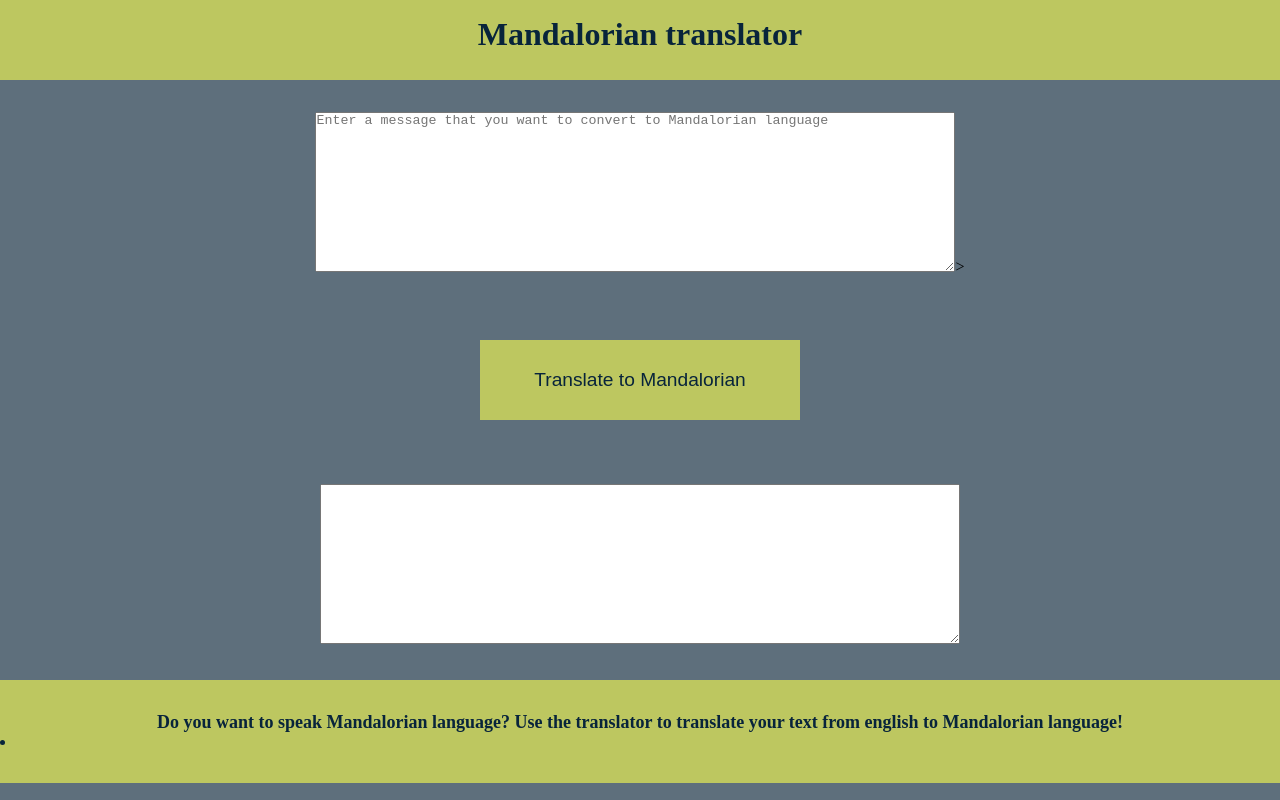
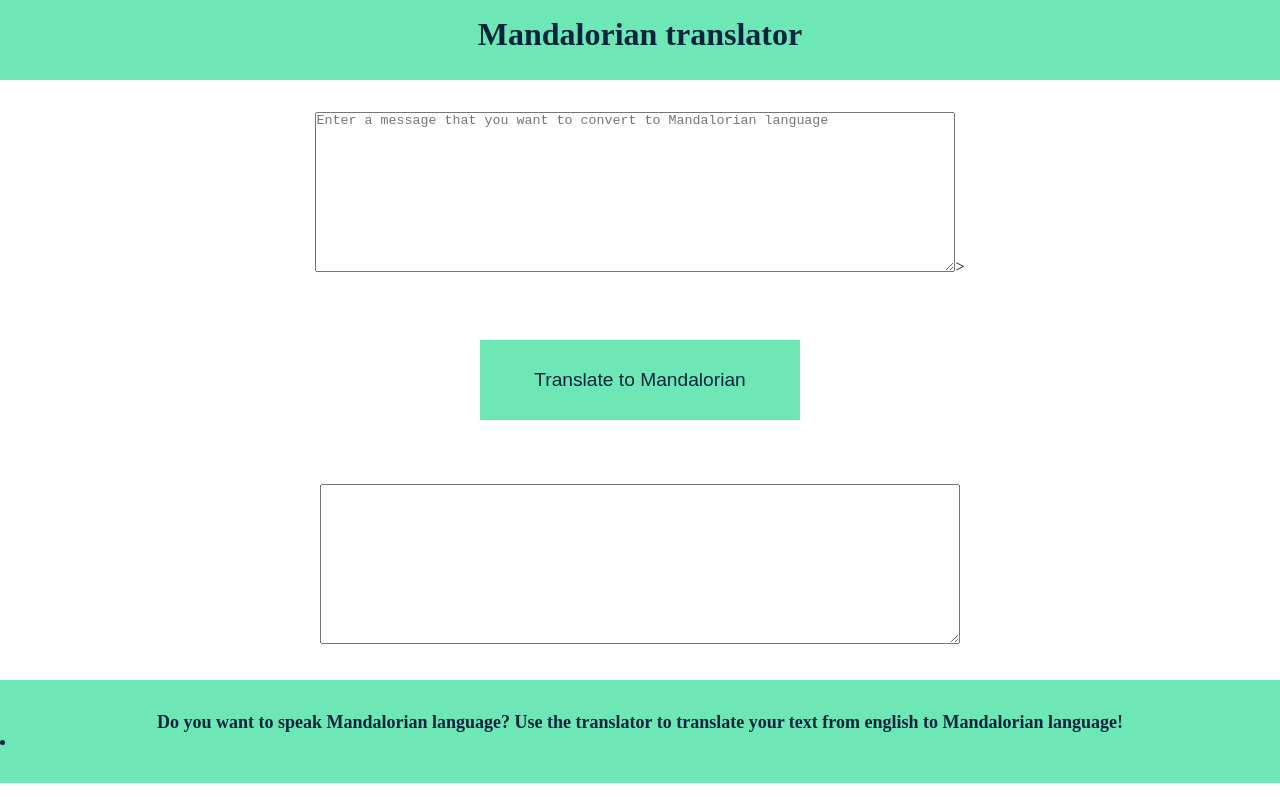
Before and after one commit to vinayvemuri09/vinay-vemuri-mandalorian-translator, a plain HTML site: page index.html in a window 1280 px wide. Drawn offline with Linux system fonts and the light colour scheme.

Commit message:
Update style.css

```diff
--- a/style.css
+++ b/style.css
@@ -8,10 +8,10 @@
     flex-direction: column;
     align-items: center;
     justify-content: center;
-    background-color: #5e6f7c;
+    background-color: white;
   }
   header {
-    background-color: #bdc760;
+    background-color: #6EE7B7;
     width: 100%;
     height: 5rem;
     text-align: center;
@@ -27,7 +27,7 @@
   }
   button {
     font-size: larger;
-    background-color: #bdc760;
+    background-color: #6EE7B7;
     color: #08243b;
     border-style: none;
     cursor: pointer;
@@ -36,11 +36,11 @@
   }
   section {
     padding: 2rem;
-    background-color: #5e6f7c;
+    background-color: white;
   }
   .footer {
     width: 100%;
-    background-color: #bdc760;
+    background-color: #6EE7B7;
     padding: 2rem 1rem;
     text-align: center;
     color: #08243b;
```
